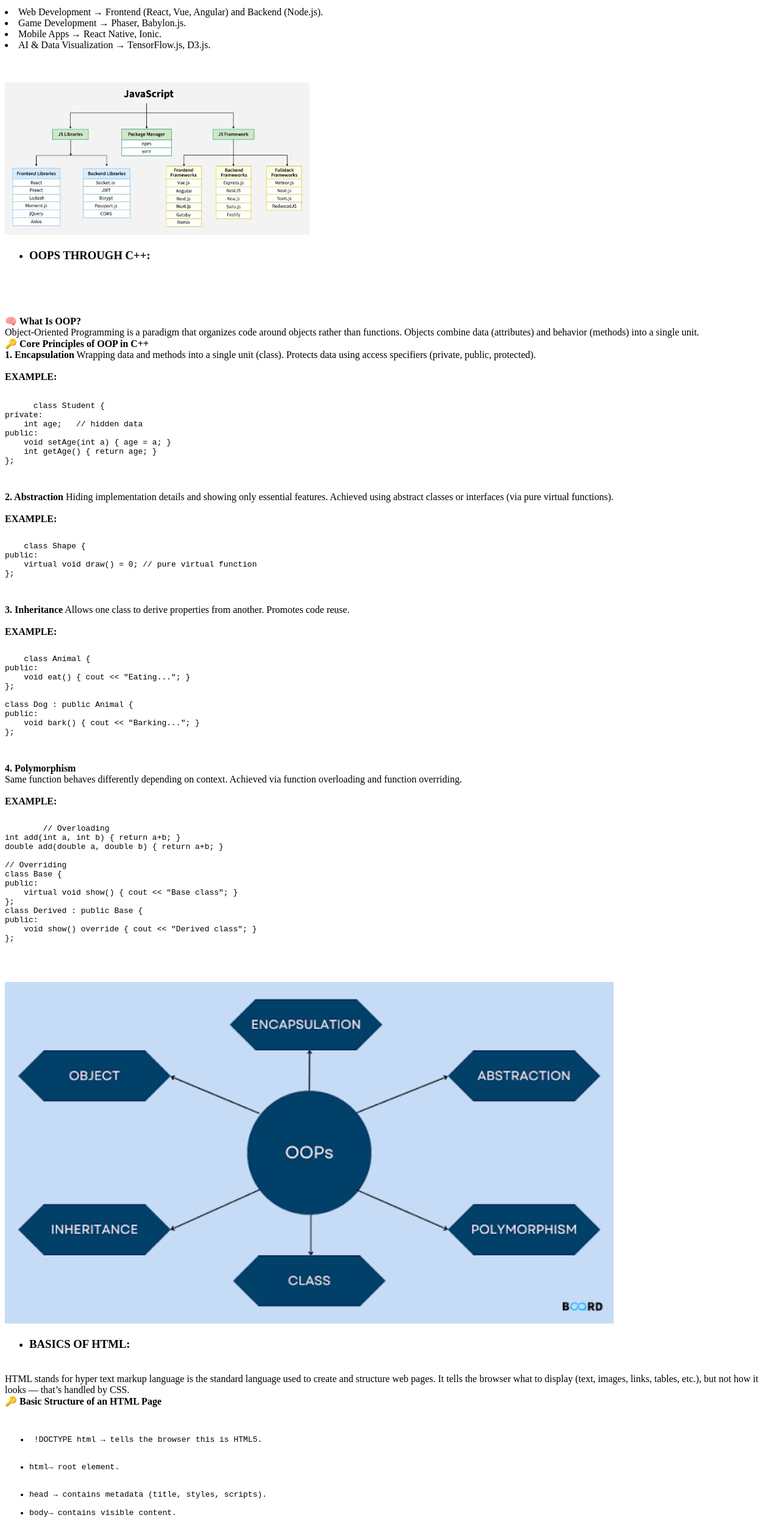
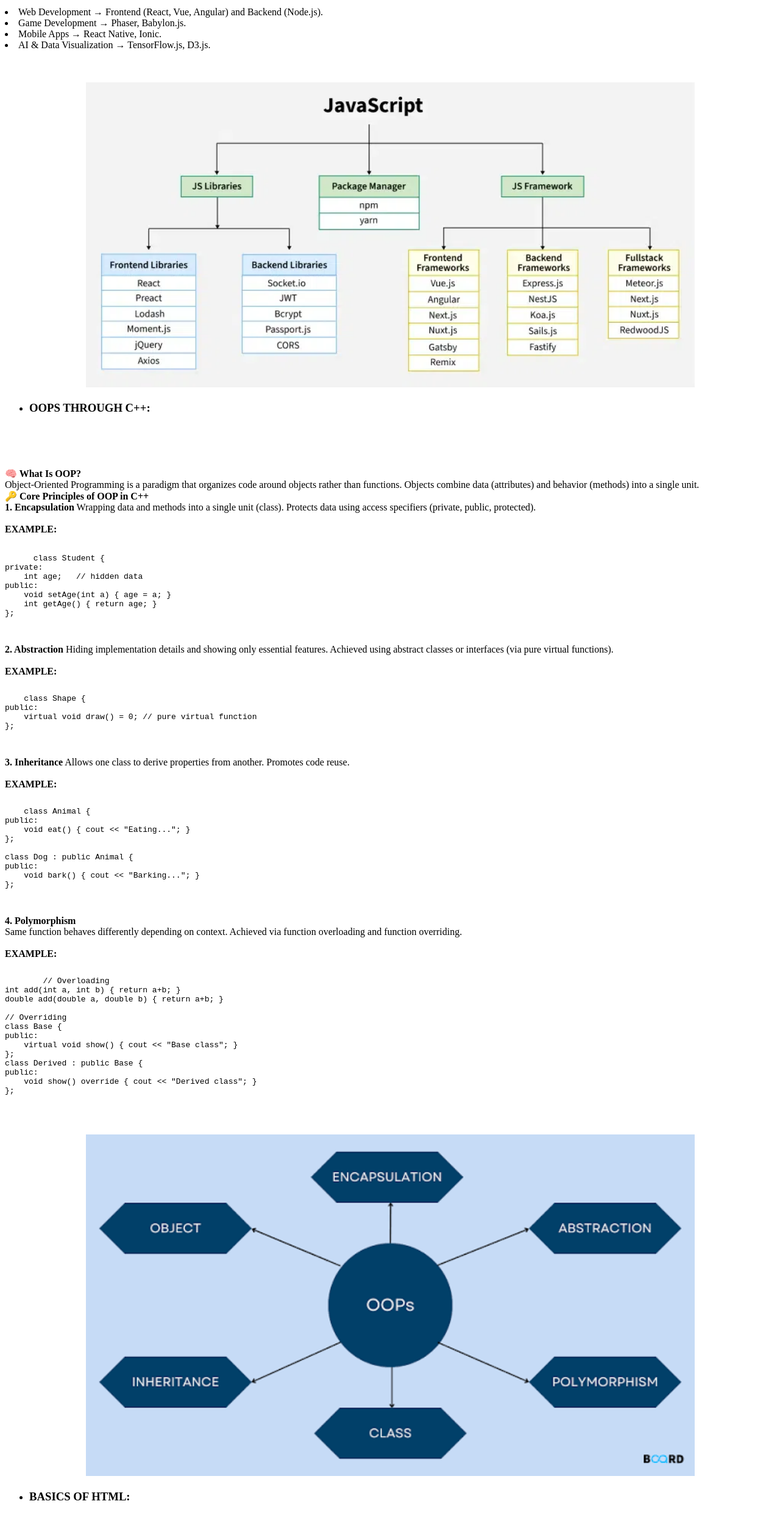
Before and after one commit to DEV-OMERKHAN/first-website, a plain HTML site: page index.html in a window 1280 px wide. Shown: the part 1820-4322 px from the top of the page at 61% size. Drawn offline with Linux system fonts and the light colour scheme.

Commit message:
Update index.html

```diff
--- a/index.html
+++ b/index.html
@@ -51,7 +51,7 @@
 <li>Mobile Apps → React Native, Ionic.</li>
 <li>AI & Data Visualization → TensorFlow.js, D3.js.</li><br><br>
 </ul></p>
-  <img src="JavaScript-Frameworks-and-Libraries.webp" alt="JAVASCRIPT TREE" WIDTH=500>
+  <center><img src="JavaScript-Frameworks-and-Libraries.webp" alt="JAVASCRIPT TREE" WIDTH="999"></center>
   <ul>
     <li><h3>OOPS THROUGH C++:</h3></li><br>
   </ul><BR>
@@ -129,7 +129,7 @@
       </code></pre>
   </p>
       <BR>
-      <img src="images.png" alt="OOPS MAP" width="999">
+      <center><img src="images.png" alt="OOPS MAP" width="999"></center>
   <p>
     <ul><li><h3>BASICS OF HTML:</h3></li></ul><br>
       HTML stands for hyper text markup language is the standard language used to create and structure web pages.
@@ -143,7 +143,7 @@
        <li>head → contains metadata (title, styles, scripts).</li>
 <li>body→ contains visible content.</li>
       </ul>
-  <center><img src="HTML_Tags.jpg" alt="HTML TAGS" width="500"></center>
+  <center><img src="HTML_Tags.jpg" alt="HTML TAGS" width="999"></center>
 
 
 
```
